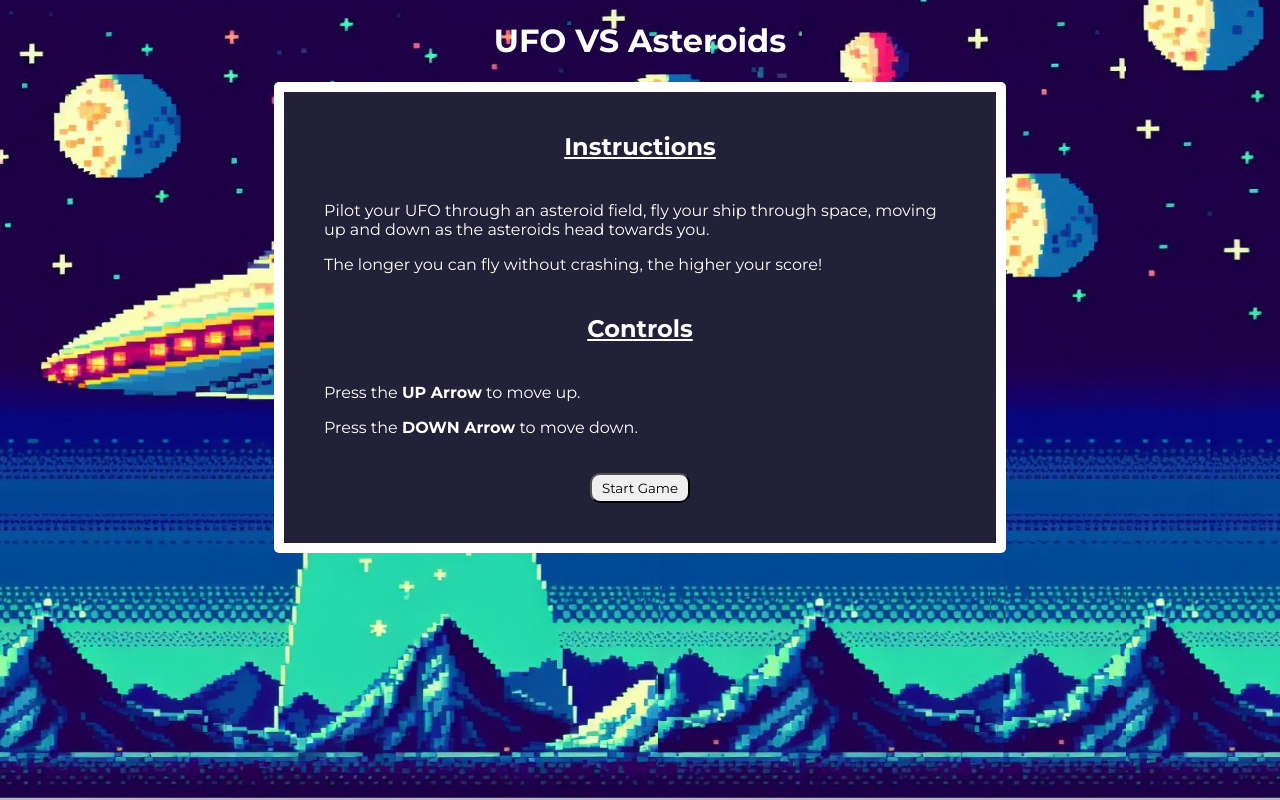
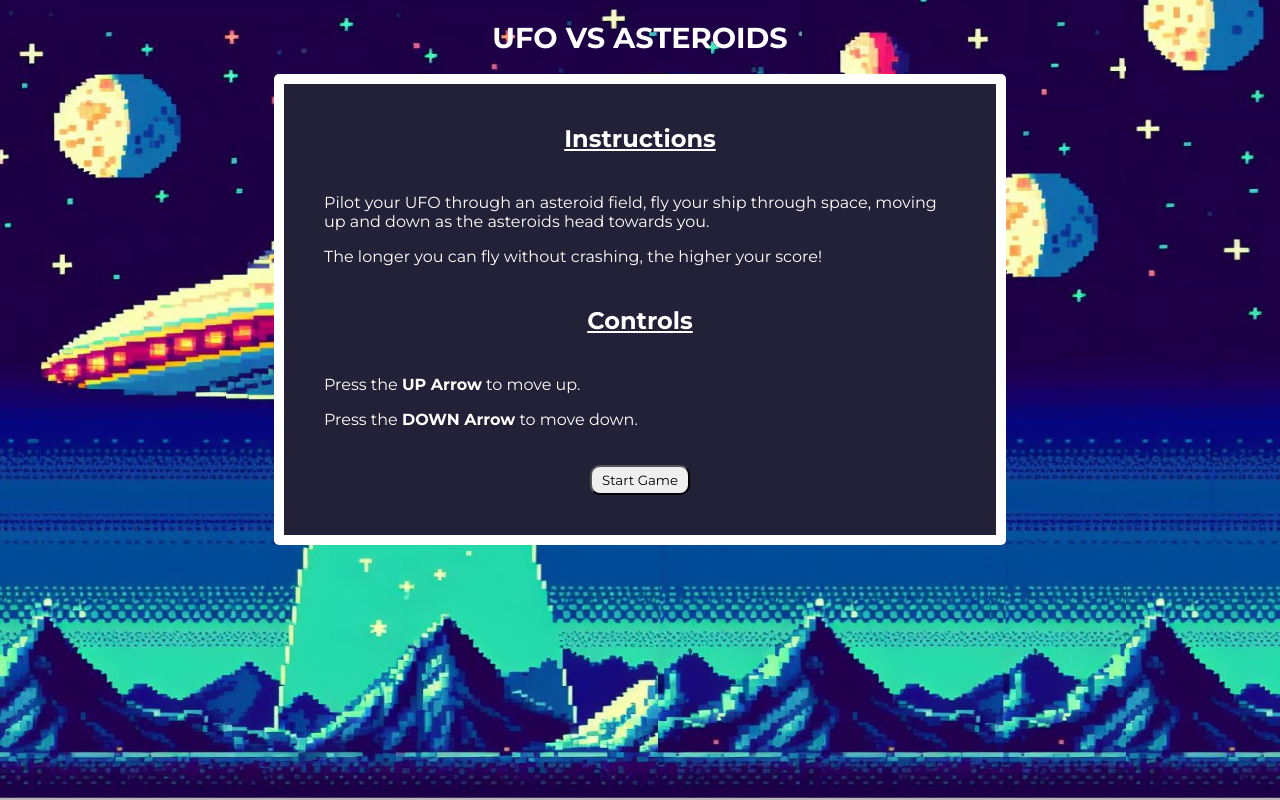
Before and after one commit to isdanryan/ufo-game, a plain HTML site: page index.html in a window 1280 px wide. Drawn offline with Linux system fonts and the light colour scheme.

Commit message:
Add font transition to index page
Add script to make title on index page fade from alien language to english

```diff
--- a/assets/css/game.css
+++ b/assets/css/game.css
@@ -1,9 +1,16 @@
-@import url('https://fonts.googleapis.com/css2?family=Montserrat:ital,wght@0,100;0,400;0,500;0,600;0,700;1,100;1,400;1,500;1,600;1,700&family=Roboto&display=swap');
+@import url('https://fonts.googleapis.com/css2?family=Montserrat:ital,wght@0,100;0,400;0,500;0,600;0,700;1,100;1,400;1,500;1,600;1,700&family=Noto+Sans+Linear+B&family=Roboto&display=swap');
 
 /* Imported fonts
 font-family: 'Montserrat', sans-serif;
 font-family: 'Roboto', sans-serif;
 */
+
+@font-face {
+    font-family: 'Alien';
+    src: url('../fonts/Glipervelz.ttf') format('truetype');
+    font-weight: normal;
+    font-style: normal;
+}
 
 * {
     font-family: 'Montserrat', sans-serif;
@@ -22,6 +29,15 @@ body {
 
 h1 {
     color: white;
+    font-family: 'Alien', sans-serif;
+    font-size: 2rem;
+    height: 54px;
+    margin: 20px 0 auto 0;
+    vertical-align: middle;
+}
+
+.font {
+    font-family: 'Montserrat', sans-serif; !important
 }
 
 h2 {
--- a/assets/js/script.js
+++ b/assets/js/script.js
@@ -1,6 +1,50 @@
 let startGameBtn = document.getElementById("start-game");
+let title = document.getElementById("title");
+let opacity = 1;
+let interval = 100;
+
 window.onload = function() {
     startGameBtn.onclick = function() {
         location.href = "game.html";
-    }
+    };
+    setTimeout(fadeTitle, 1200);
 }
+
+function changeFont() {
+
+}
+
+function fadeTitle() {
+        const fadeOutInterval = setInterval(() => {
+            if (opacity > 0){
+            opacity += -0.1;
+            title.style.opacity = opacity;
+            console.log(opacity);
+            } else {
+            clearInterval(fadeOutInterval);
+            fadeInTitle();
+            }
+        }, interval);
+}
+
+function fadeInTitle() {
+    title.style.fontFamily = "Montserrat, sans-serif";
+    title.style.fontSize = "1.8rem";
+    const fadeInInterval = setInterval(() => {
+        if (opacity < 1){
+            opacity += 0.1;
+            title.style.opacity = opacity;
+            console.log(opacity);
+        } else {
+            clearInterval(fadeInInterval);
+        }
+    }, interval);
+}
+// function fadeInTitle() {
+//     if (opacity < 1) {
+//         opacity += 0.1;
+//         title.style.opacity = opacity;
+//         setTimeout(fadeInTitle, 100);
+//         console.log(opacity);
+//     };
+// }
--- a/index.html
+++ b/index.html
@@ -7,7 +7,7 @@
     <title>UFO Game</title>
 </head>
 <body>
-    <h1>UFO VS Asteroids</h1>
+    <h1 id="title">UFO VS ASTEROIDS</h1>
     <div class="container">
         <div class="menu blue-box">
             <h2>Instructions</h2>
```
